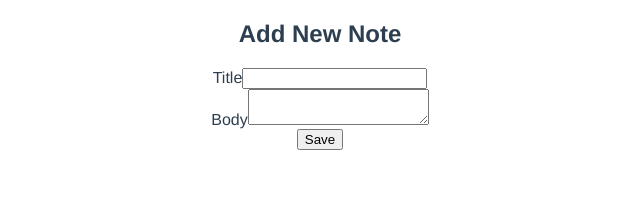
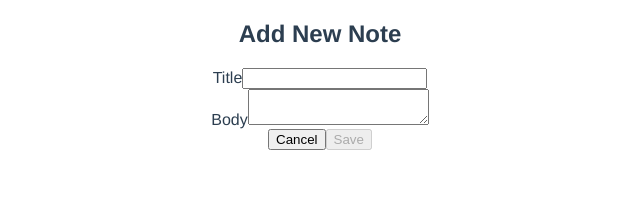
Before and after one commit to ksmxxxxxx/note_app_with_vue, a Vue app: page /add in a window 1280 px wide. Shown: the top 219 px of the page, without its empty margins (320-960 px from the left). Built offline with nearby package versions, Linux system fonts and the light colour scheme.

Commit message:
:construction: Resolve the ploblem of being able to save as null

```diff
--- a/src/components/NoteAddForm.vue
+++ b/src/components/NoteAddForm.vue
@@ -8,9 +8,8 @@
       <label for="body">Body</label>
       <textarea id="body" v-model="newNote.body"></textarea>
     </div>
-    <button @click="addNote">Save</button>
-    <p>{{ newNote.title }}</p>
-    <p>{{ newNote.body }}</p>
+    <button @click="cancelAdd">Cancel</button>
+    <button @click="addNote" :disabled="disabled">Save</button>
   </div>
 </template>
 
@@ -23,7 +22,13 @@ export default {
         title: null,
         body: null,
         edit: false
-      }
+      },
+      disabled: true
+    }
+  },
+  watch: {
+    'newNote.title': function () {
+      this.activateSave()
     }
   },
   mounted () {
@@ -36,6 +41,16 @@ export default {
     }
   },
   methods: {
+    activateSave () {
+      if (this.newNote.title) {
+        this.disabled = false
+      } else {
+        this.disabled = true
+      }
+    },
+    cancelAdd () {
+      this.$router.push({ path: '/' })
+    },
     addNote () {
       if (!this.newNote) {
         return
```
